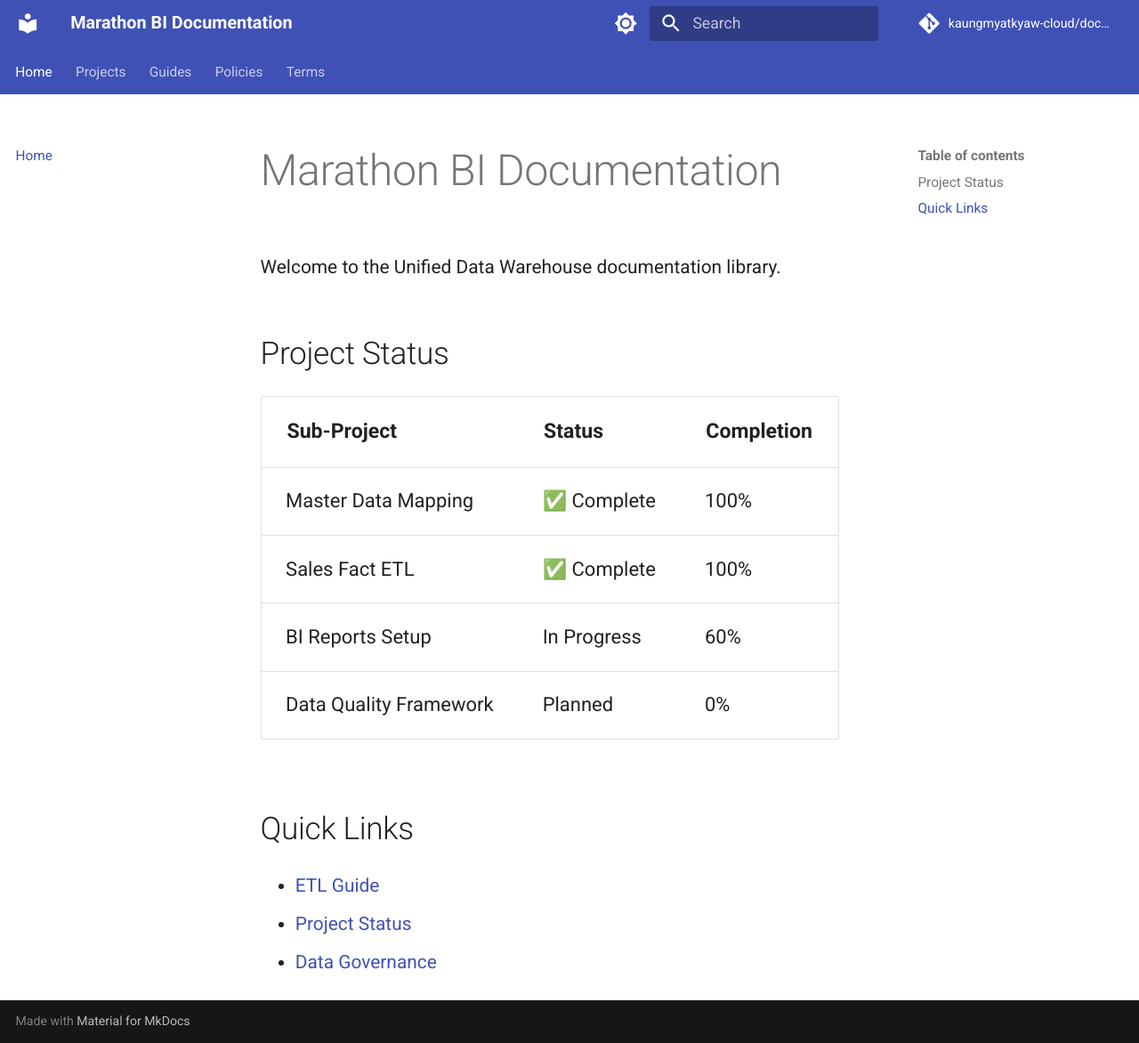
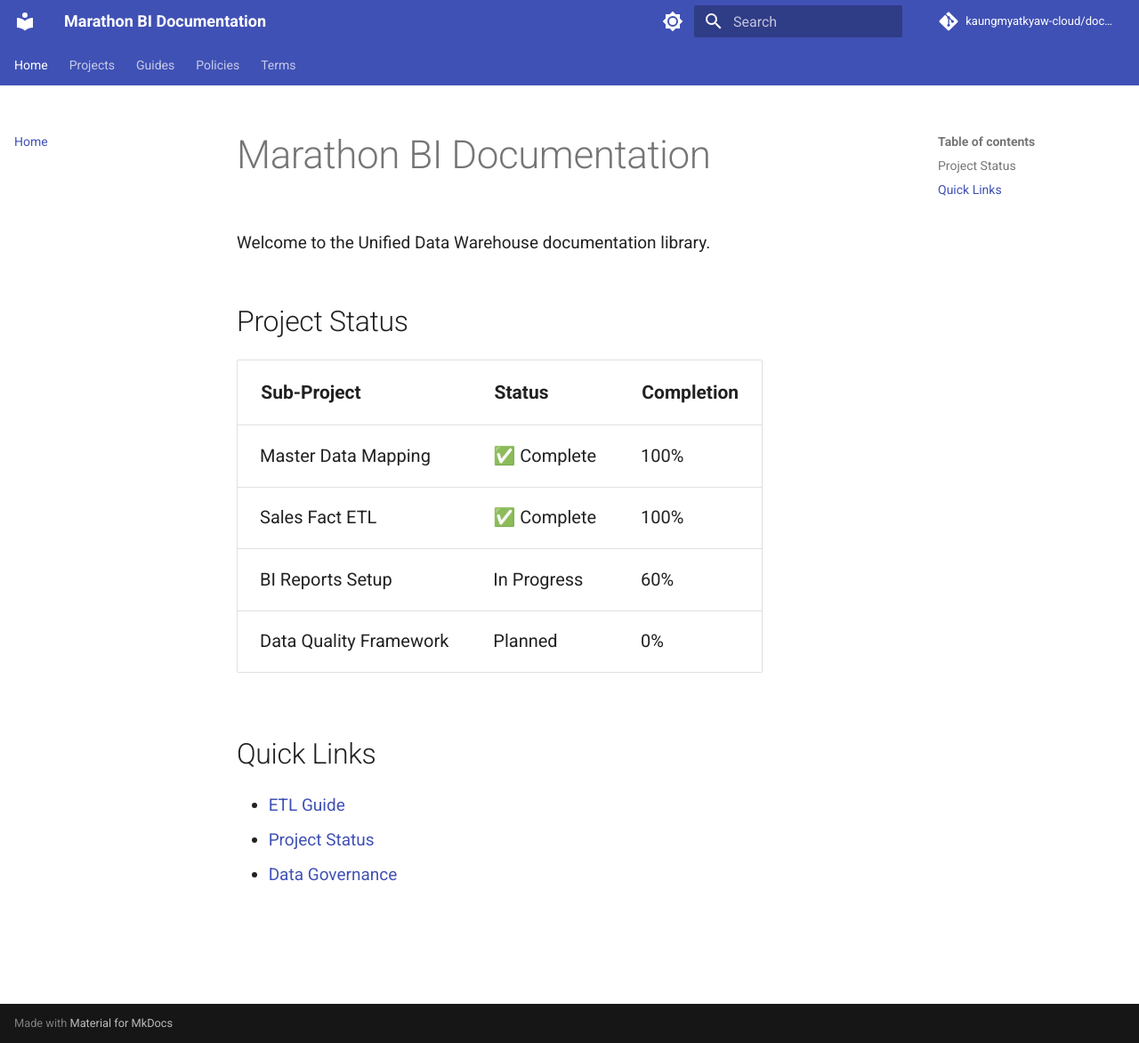
Before and after one commit to kaungmyatkyaw-cloud/docs-marathon-bi, an MkDocs documentation site: the page built from docs/index.md, in a window 1280 px wide and 1172 px high. Shown: the whole window at 89% size. Built offline with MkDocs 1.6.1 and Material for MkDocs 9.7.7, drawn with Linux system fonts in a browser that asks for light colours; comment, search, counter and statistics services are not loaded.

```diff
--- a/docs/stylesheets/extra.css
+++ b/docs/stylesheets/extra.css
@@ -52,7 +52,3 @@
 .md-typeset details {
   font-size: 0.9rem;
 }
-
-html {
-  font-size: 137.5%;   /* default is 125% → makes whole UI ~10% bigger */
-}
```
